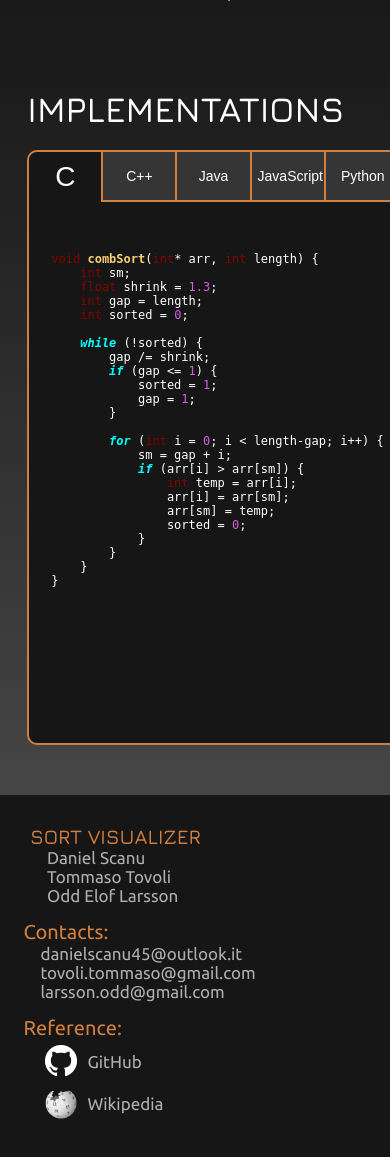
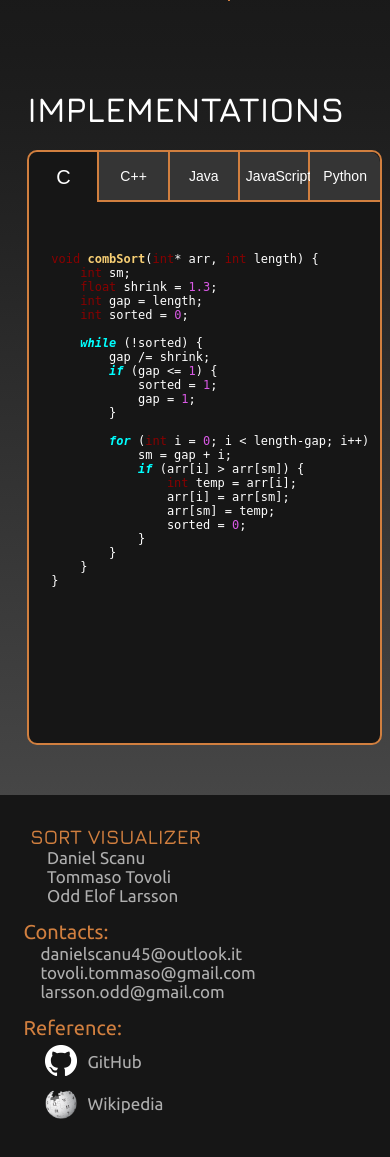
Before and after one commit to Myphz/sortvisualizer, a Flask app: page /combsort/ in a window 390 px wide. Shown: the part 1974-3131 px from the top of the page. Run offline with Flask 2, Linux system fonts and the light colour scheme; some libraries are stand-ins or nearby versions; some web fonts are replaced.

Commit message:
Mobile fixes

```diff
--- a/static/css/base_sort.css
+++ b/static/css/base_sort.css
@@ -279,7 +279,7 @@ body {
 @media only screen and (max-width: 1100px) {
     #menu-code {
         font-size: 12px;
-        max-width: 95vw;
+        max-width: 90vw;
     }
 }
 
@@ -309,12 +309,6 @@ body {
     transition: 0.2s;
 }
 
-@media only screen and (max-width: 1100px) {
-    .menu-btns button {
-        font-size: 14px;
-    }
-}
-
 .menu-btns button:first-child {
     border-top-left-radius: 10px;
 }
@@ -332,6 +326,18 @@ body {
     background-color: rgb(22, 22, 22) !important;
     font-size: 28px !important;
     border-bottom: none !important;
+}
+
+@media only screen and (max-width: 1100px) {
+    .menu-btns button {
+        font-size: 14px;
+    }
+
+    .menu-btns-activated {
+        background-color: rgb(22, 22, 22) !important;
+        font-size: 20px !important;
+        border-bottom: none !important;
+    }
 }
 
 #code {
```
